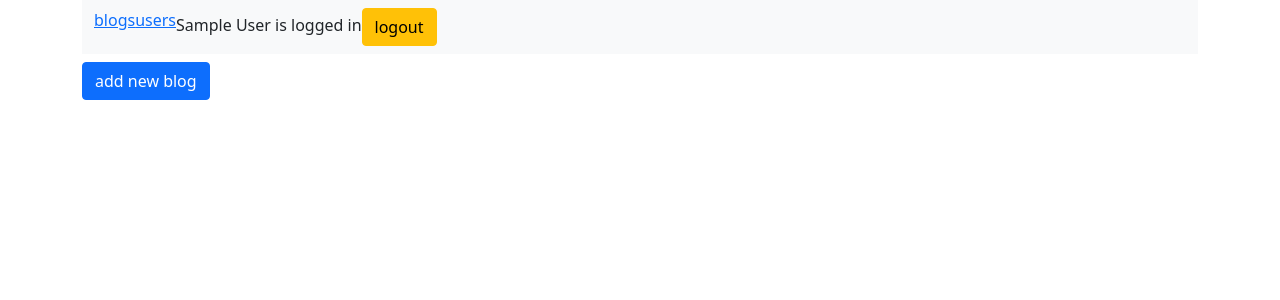
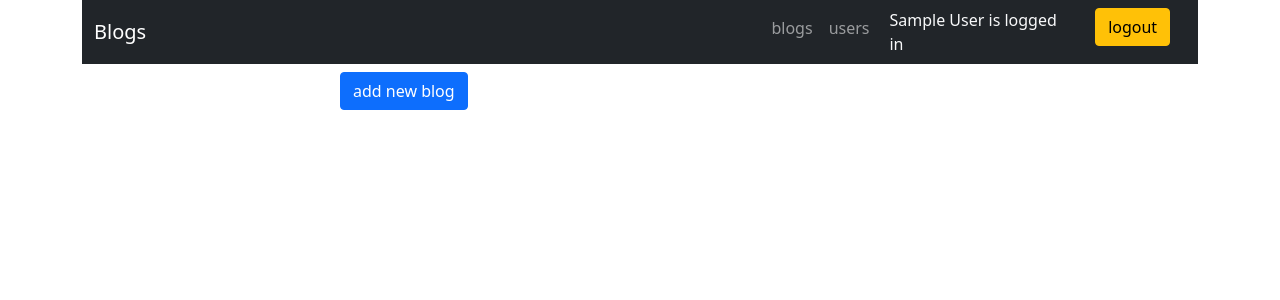
Before and after one commit to AxelRueG/full-stack-open-part7, a React (Create React App) app in the folder BlogsApp/front/: page / in a window 1280 px wide. Shown: the top 300 px of the page. Built offline with nearby package versions, Linux system fonts and the light colour scheme; no server answers; sample sign-in values are in the browser's storage.

Commit message:
exercises 7.19 and 7.20

```diff
--- a/BlogsApp/front/src/components/HomePage.js
+++ b/BlogsApp/front/src/components/HomePage.js
@@ -17,11 +17,13 @@ const HomePage = () => {
   return (
     <div>
       <UserInfoHeader />
-      {message && <Message message={message} />}
-      <Togglable ref={togglableRef} buttonLabel="add new blog">
-        <NewBlogForm toRef={togglableRef} />
-      </Togglable>
-      <Blogs />
+      <div style={{ maxWidth: '600px' }} className='mx-auto'>
+        {message && <Message message={message} />}
+        <Togglable ref={togglableRef} buttonLabel="add new blog">
+          <NewBlogForm toRef={togglableRef} />
+        </Togglable>
+        <Blogs />
+      </div>
     </div>
   )
 }
--- a/BlogsApp/front/src/components/UserInfoHeader.js
+++ b/BlogsApp/front/src/components/UserInfoHeader.js
@@ -12,6 +12,28 @@ const UserInfoHeader = () => {
   if (!user) return null
 
   return (
+    <Navbar bg="dark" variant='dark' expand="md">
+      <Container>
+        <Navbar.Brand as={Link} to='/'>Blogs</Navbar.Brand>
+        <Navbar.Toggle aria-controls="basic-navbar-nav" />
+        <Navbar.Collapse>
+          <Nav className="ms-auto">
+            <Nav.Link as={Link} to="/">blogs</Nav.Link>
+            <Nav.Link as={Link} to="/users">users</Nav.Link>
+            <div className='container'>
+              <div className='row'>
+                <div className='col-sm-8 d-flex align-items-center text-light'>{user.name} is logged in</div>
+                <div className='col-sm-4'><Logout /></div>
+              </div>
+            </div>
+          </Nav>
+        </Navbar.Collapse>
+      </Container>
+    </Navbar>
+  )
+}
+
+/*
 <Navbar bg="light" expand="md">
   <Container>
     <Navbar.Toggle aria-controls="basic-navbar-nav" />
@@ -31,7 +53,6 @@ const UserInfoHeader = () => {
     </Navbar.Collapse>
   </Container>
 </Navbar>
-  )
-}
+*/
 
 export default UserInfoHeader
```
Lines whose indentation alone changed are shown as unchanged.
